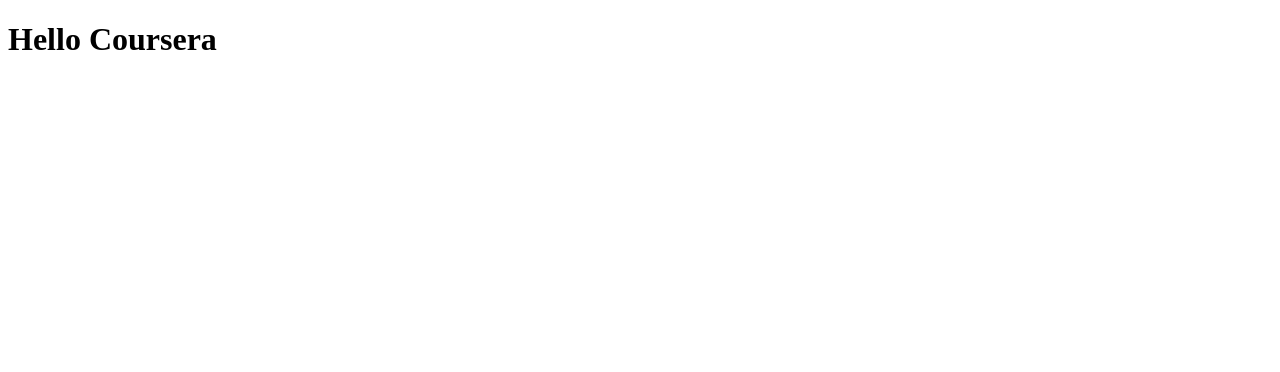
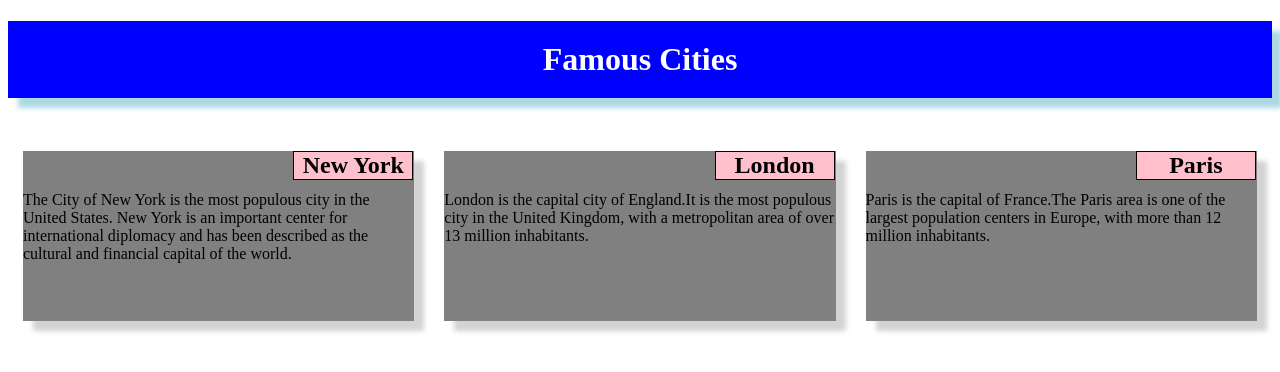
Before and after one commit to geetasha1980/course_test, a plain HTML site: page module2/index.html in a window 1280 px wide. Drawn offline with Linux system fonts and the light colour scheme.

Commit message:
second commit

```diff
--- /dev/null
+++ b/module2/css/style.css
@@ -0,0 +1,77 @@
+*{
+	box-sizing: border-box;
+}
+
+[class*="col-"] {
+    float: left;
+    padding: 15px;
+    position:relative;
+}
+
+.inner{
+
+
+    background-color: grey;
+    height: 170px;
+    box-shadow: 10px 10px 5px lightgrey;
+
+}
+
+h1{
+	color:white;
+	text-align: center;
+
+	background-color:blue;
+	padding:20px;
+	box-shadow: 10px 10px 5px lightblue;
+}
+h2{
+	width:120px;
+	border:1px solid black;
+	background-color: pink;
+	text-align: center;
+	position:absolute;
+	top: 11px;
+    right: 16px;
+
+}
+p{
+	position: relative;
+    top: 40px;
+}
+[class*="col-"]
+{
+	width:100%;
+}
+
+@media(min-width:768px) and (max-width:991px){
+	.col-m-1 {width: 8.33%;}
+    .col-m-2 {width: 16.66%;}
+    .col-m-3 {width: 25%;}
+    .col-m-4 {width: 33.33%;}
+    .col-m-5 {width: 41.66%;}
+    .col-m-6 {width: 50%;}
+    .col-m-7 {width: 58.33%;}
+    .col-m-8 {width: 66.66%;}
+    .col-m-9 {width: 75%;}
+    .col-m-10 {width: 83.33%;}
+    .col-m-11 {width: 91.66%;}
+    .col-m-12 {width: 100%;}
+
+}
+
+ @media(min-width:992px ){
+    .col-1 {width: 8.33%;}
+    .col-2 {width: 16.66%;}
+    .col-3 {width: 25%;}
+    .col-4 {width: 33.33%;}
+    .col-5 {width: 41.66%;}
+    .col-6 {width: 50%;}
+    .col-7 {width: 58.33%;}
+    .col-8 {width: 66.66%;}
+    .col-9 {width: 75%;}
+    .col-10 {width: 83.33%;}
+    .col-11 {width: 91.66%;}
+    .col-12 {width: 100%;}
+
+}
--- /dev/null
+++ b/module2/css/style1.css
@@ -0,0 +1,77 @@
+*{
+	box-sizing: border-box;
+}
+
+[class*="col-"] {
+    float: left;
+    padding: 15px;
+    position:relative;
+}
+
+.inner{
+
+
+    background-color: grey;
+    height: 170px;
+    box-shadow: 10px 10px 5px lightgrey;
+
+}
+
+h1{
+	color:white;
+	text-align: center;
+
+	background-color:blue;
+	padding:20px;
+	box-shadow: 10px 10px 5px lightblue;
+}
+h2{
+	width:120px;
+	border:1px solid black;
+	background-color: pink;
+	text-align: center;
+	position:absolute;
+	top: 11px;
+    right: 16px;
+
+}
+p{
+	position: relative;
+    top: 40px;
+}
+[class*="col-"]
+{
+	width:100%;
+}
+
+@media(min-width:768px) and (max-width:991px){
+	.col-m-1 {width: 8.33%;}
+    .col-m-2 {width: 16.66%;}
+    .col-m-3 {width: 25%;}
+    .col-m-4 {width: 33.33%;}
+    .col-m-5 {width: 41.66%;}
+    .col-m-6 {width: 50%;}
+    .col-m-7 {width: 58.33%;}
+    .col-m-8 {width: 66.66%;}
+    .col-m-9 {width: 75%;}
+    .col-m-10 {width: 83.33%;}
+    .col-m-11 {width: 91.66%;}
+    .col-m-12 {width: 100%;}
+
+}
+
+ @media(min-width:992px ){
+    .col-1 {width: 8.33%;}
+    .col-2 {width: 16.66%;}
+    .col-3 {width: 25%;}
+    .col-4 {width: 33.33%;}
+    .col-5 {width: 41.66%;}
+    .col-6 {width: 50%;}
+    .col-7 {width: 58.33%;}
+    .col-8 {width: 66.66%;}
+    .col-9 {width: 75%;}
+    .col-10 {width: 83.33%;}
+    .col-11 {width: 91.66%;}
+    .col-12 {width: 100%;}
+
+}
--- a/module2/index.html
+++ b/module2/index.html
@@ -2,8 +2,24 @@
 <html>
 <head>
 	<title>Hello Coursera</title>
+	<meta name="viewport" content="width=device-width, initial-scale=1.0">
+	<link rel="stylesheet" type="text/css" href="css/style1.css">
+
 </head>
 <body>
-<h1>Hello Coursera</h1>
+<h1>Famous Cities</h1>
+<div class="row">
+	<div class="col-4 col-m-6"><div class="inner"><h2>New York</h2>
+  <p>The City of New York is the most populous city in the United States.
+  New York is an important center for international diplomacy and has been
+  described as the cultural and financial capital of the world.</p></div></div>
+    <div class="col-4 col-m-6"><div class="inner"><h2>London</h2>
+  <p>London is the capital city of England.It is the most populous city in the United Kingdom, with a metropolitan area of over 13 million inhabitants.</p></div>
+  </div>
+    <div class="col-4 col-m-12"><div class="inner"><h2>Paris</h2>
+  <p>Paris is the capital of France.The Paris area is one of the largest population centers in Europe, with more than 12 million inhabitants.</p></div>
+  </div>
+
+</div>
 </body>
 </html>
```
